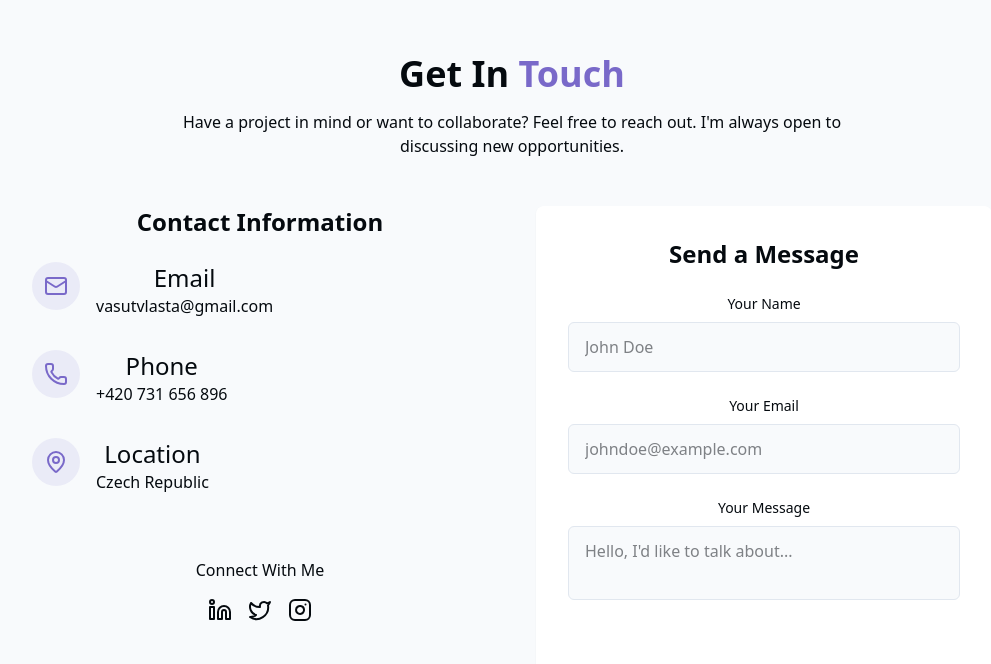
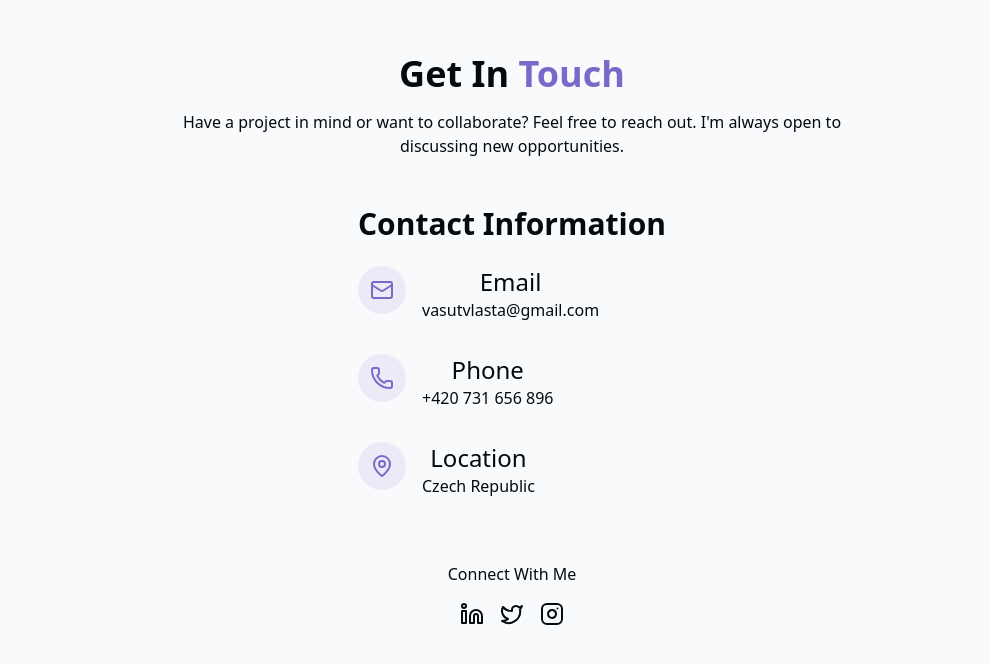
Before and after one commit to iVlastart/portfolio, a React (Vite) app: page / in a window 1280 px wide. Shown: the part 2914-3578 px from the top of the page, without its empty margins (128-1119 px from the left). Built offline with nearby package versions, Linux system fonts and the light colour scheme.

Commit message:
Decided to remove the contact form

```diff
--- a/src/Components/Sections/ContactSection.jsx
+++ b/src/Components/Sections/ContactSection.jsx
@@ -2,7 +2,6 @@ import { Title } from "@/Components/partials/Title";
 import { Mail, MapPin, Phone } from "lucide-react";
 import { ContactInfo } from "@/Components/partials/ContactInfo";
 import { ContactSocials } from "@/Components/partials/ContactSocials";
-import { ContactForm } from "@/Components/partials/ContactForm";
 
 export const ContactSection = ()=>{
     return(
@@ -15,9 +14,9 @@ export const ContactSection = ()=>{
                     I'm always open to discussing new opportunities.
                 </p>
 
-                <div className="grid grid-cols-1 md:grid-cols-2 gap-12">
+                <div className="flex items-center justify-center">
                     <div className="space-y-8">
-                        <h3 className="text-2xl font-semibold mb-6">
+                        <h3 className="text-2xl md:text-3xl font-semibold mb-6">
                             Contact Information
                         </h3>
 
@@ -26,14 +25,6 @@ export const ContactSection = ()=>{
 
                         <ContactSocials/>
                     </div>
-
-                    <div className="bg-card p-8 rounded-lg shadow-xs">
-                        <h3 className="text-2xl font-semibold mb-6">
-                           Send a Message
-                        </h3>
-
-                        <ContactForm/>
-                    </div>
                 </div>
             </div>
         </section>
--- a/src/Components/partials/ContactForm.jsx
+++ /dev/null
@@ -1,39 +0,0 @@
-export const ContactForm = ()=>{
-    return(
-        <form className="space-y-6">
-            <div>
-                <label htmlFor="name" className="block text-sm font-medium mb-2">
-                    Your Name
-                </label>
-                <input type="text" id="name" name="name" required
-                    className="w-full px-4 py-3 rounded-md border border-input bg-background
-                        focus:outline-hidden focus:ring-2" autoComplete="off"
-                    placeholder="John Doe"/>
-            </div>
-
-            <div>
-                <label htmlFor="email" className="block text-sm font-medium mb-2">
-                    Your Email
-                </label>
-                <input type="email" id="email" name="email" required
-                    className="w-full px-4 py-3 rounded-md border border-input bg-background
-                        focus:outline-hidden focus:ring-2" autoComplete="off"
-                    placeholder="johndoe@example.com"/>
-            </div>
-
-            <div>
-                <label htmlFor="msg" className="block text-sm font-medium mb-2">
-                    Your Message
-                </label>
-                <textarea id="msg" name="msg" required
-                    className="w-full px-4 py-3 rounded-md border border-input bg-background
-                        focus:outline-hidden focus:ring-2 resize-none " autoComplete="off"
-                    placeholder="Hello, I'd like to talk about..."/>
-            </div>
-
-            <button type="submit">
-
-            </button>
-        </form>
-    );
-};
```
